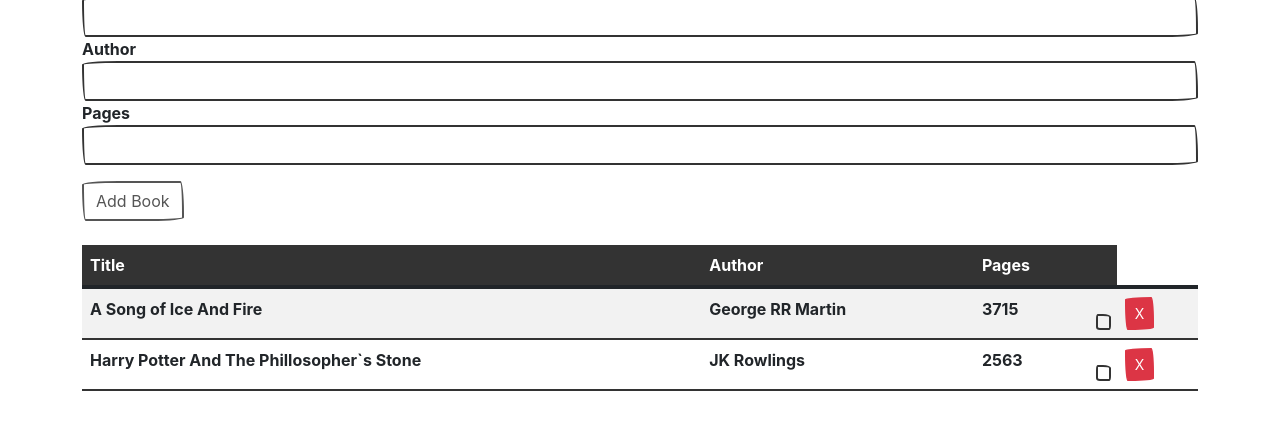
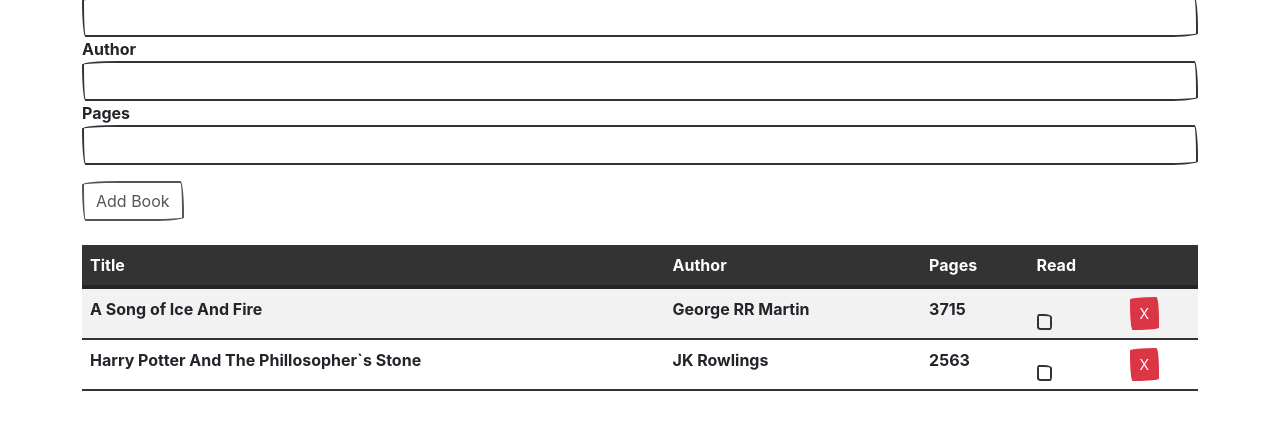
Before and after one commit to RealOtakuBoi/Library-App, a plain HTML site: page index.html in a window 1280 px wide. Shown: the part 126-556 px from the top of the page. Drawn offline with Linux system fonts and the light colour scheme; a web font is replaced by a local one.

Commit message:
Read Headind Added

```diff
--- a/index.html
+++ b/index.html
@@ -32,6 +32,7 @@
                     <th>Title</th>
                     <th>Author</th>
                     <th>Pages</th>
+                    <th>Read</th>
                     <th></th>
                 </tr>
             </thead>
```
